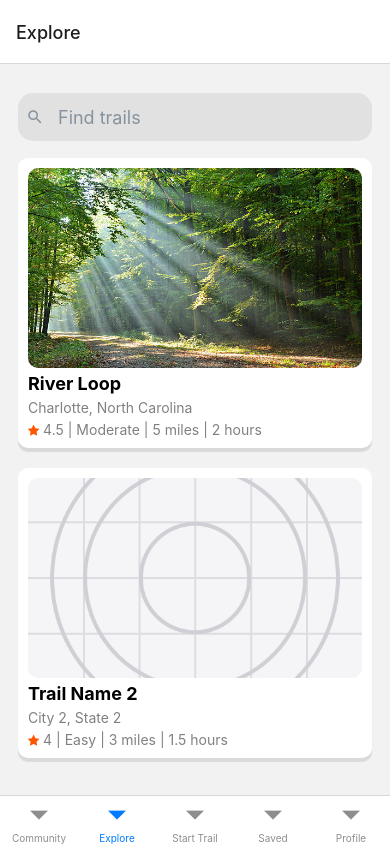
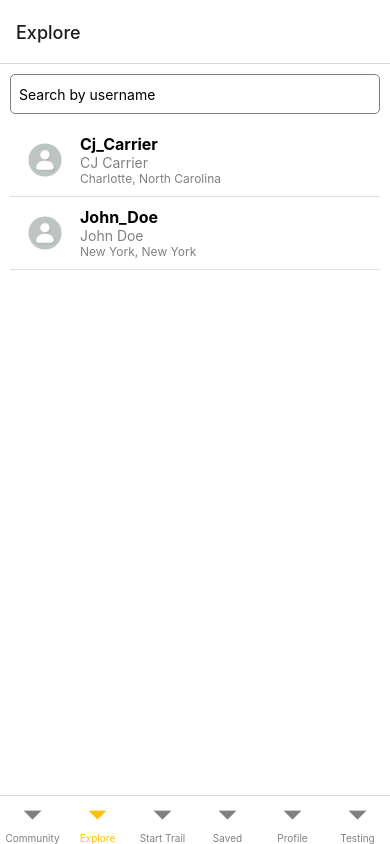
Before and after one commit to AbhishekSuresh03/ITSC-4155, a React Native app in the folder mobile/: screen /Explore in a window 390 px wide. Built offline with nearby package versions, Linux system fonts and the light colour scheme.

Commit message:
finishing basic design for most of the app

```diff
--- a/mobile/App.js
+++ b/mobile/App.js
@@ -6,6 +6,8 @@ import ProfileScreen from './components/ProfileScreen';
 import ExploreScreen from './components/ExploreScreen';
 import SavedScreen from './components/SavedScreen';
 import CommunityScreen from './components/CommunityScreen';
+import OpeningScreen from './components/OpeningScreen';
+
 
 import { NavigationContainer } from '@react-navigation/native';
 import { createStackNavigator } from '@react-navigation/stack';
@@ -34,12 +36,20 @@ export default function App(){
 // initialization of actual app view, this is nested within the navigation container
 function MainTabNavigator(){
   return(
-    <Tab.Navigator>
+    <Tab.Navigator
+      screenOptions={{
+        tabBarActiveTintColor: '#FFC107', // Set active tab color to yellow
+        tabBarInactiveTintColor: 'gray', // Set inactive tab color to gray
+      }}
+    >
       <Tab.Screen name="Community"  component={CommunityScreen} options= {{ title: 'Community' }}/>
       <Tab.Screen name="Explore" component={ExploreScreen} options= {{ title: 'Explore' }}/>
       <Tab.Screen name="Start Trail" component={StartTrailStackScreen} options={{ headerShown: false }} />
       <Tab.Screen name="Saved" component={SavedScreen} options= {{ title: 'Saved' }}/>
       <Tab.Screen name="Profile" component={ProfileScreen} options= {{ title: 'Profile', headerShown: false} }/>
+
+      {/* Testing screen for development */}
+      <Tab.Screen name="Testing" component={OpeningScreen} options= {{ title: 'Testing'}}/>
     </Tab.Navigator>
     )
 }
--- a/mobile/components/CommunityScreen.js
+++ b/mobile/components/CommunityScreen.js
@@ -1,21 +1,47 @@
 import React, { useState } from 'react';
-import { View, Text, StyleSheet, Image, ScrollView, TouchableOpacity } from 'react-native';
+import { View, Text, TouchableOpacity, StyleSheet, ScrollView, Image } from 'react-native';
 import { SearchBar, Icon } from 'react-native-elements';
 import TrailDetailModal from './TrailDetailModal';
 
-// Default images for trail and profile picture
+// Default Images
 const defaultImage = require('../assets/icon.png');
 const defaultProfilePic = require('../assets/default-user-profile-pic.jpg');
 
-export default function CommunityScreen() {
-  // State to manage the search input
-  const [search, setSearch] = React.useState('');
-  // State to manage the visibility of the modal
+const users = [
+  {
+    id: 1,
+    firstName: 'CJ',
+    lastName: 'Carrier',
+    userName: 'Cj_Carrier',
+    email: 'cjcarrier7@gmail.com',
+    password: '123',
+    city: 'Charlotte',
+    state: 'North Carolina',
+    profilePic: defaultProfilePic,
+    trails: ['1', '2', '3'],
+  },
+  {
+    id: 2,
+    firstName: 'John',
+    lastName: 'Doe',
+    userName: 'John_Doe',
+    email: 'john.doe@example.com',
+    password: 'password',
+    city: 'New York',
+    state: 'New York',
+    profilePic: defaultProfilePic,
+    trails: ['4', '5'],
+  },
+  // Add more user objects here
+];
+
+export default function CommunityScreen({ navigation }) {
   const [modalVisible, setModalVisible] = useState(false);
-  // State to manage the selected trail for the modal
   const [selectedTrail, setSelectedTrail] = useState(null);
+  const [activeTab, setActiveTab] = useState('Local');
+  const userLocation = { city: 'Charlotte', state: 'North Carolina' };
+  const userFriends = ['John Doe', 'Jane Smith'];
 
-  // Sample trail data
   const trails = [
     {
       id: 1,
@@ -35,65 +61,58 @@ export default function CommunityScreen() {
     },
     {
       id: 2,
-      name: 'Trail Name 2 - - - - - - - - - --------',
+      name: 'Trail Name 2',
       city: 'City 2',
       state: 'State 2',
       rating: 4.0,
       difficulty: 'Easy',
       length: '3 miles',
       time: '1.5 hours',
-      pace: '8899:489',
-      // No image provided for this trail
+      pace: '5:00',
       profilePic: defaultProfilePic,
       userName: 'Jane Smith',
       date: '2023-10-02',
-      description: 'An easy trail perfect for beginners. I initially Thought it was going to be difficult but after i did it i realized it was so easy!',
+      description: 'An easy trail perfect for beginners.',
     },
-    // Add more trail objects here
   ];
 
-  // Function to open the modal and set the selected trail
   const openModal = (trail) => {
     setSelectedTrail(trail);
     setModalVisible(true);
   };
 
-  // Function to close the modal and reset the selected trail
   const closeModal = () => {
     setModalVisible(false);
     setSelectedTrail(null);
   };
 
+  const filteredTrails = trails.filter((trail) => {
+    if (activeTab === 'Local') {
+      return trail.city === userLocation.city || trail.state === userLocation.state;
+    } else if (activeTab === 'Following') {
+      return userFriends.includes(trail.userName);
+    }
+    return true;
+  });
+
   return (
     <View style={styles.container}>
-      {/* Navbar with two options: Local and Following */}
       <View style={styles.navbar}>
-        <TouchableOpacity style={styles.navButton}>
-          <Text style={styles.navButtonText}>Local</Text>
+        <TouchableOpacity style={styles.navButton} onPress={() => setActiveTab('Local')}>
+          <Text style={[styles.navButtonText, activeTab === 'Local' && styles.activeNavButtonText]}>Local</Text>
         </TouchableOpacity>
-        <TouchableOpacity style={styles.navButton}>
-          <Text style={styles.navButtonText}>Following</Text>
+        <TouchableOpacity style={styles.navButton} onPress={() => setActiveTab('Following')}>
+          <Text style={[styles.navButtonText, activeTab === 'Following' && styles.activeNavButtonText]}>Following</Text>
         </TouchableOpacity>
       </View>
 
-      {/* Search bar to filter trails */}
-      <SearchBar
-        placeholder="Find trails"
-        onChangeText={setSearch}
-        value={search}
-        lightTheme
-        round
-        containerStyle={styles.searchBarContainer}
-        inputContainerStyle={styles.searchBarInput}
-      />
-
-      {/* Scrollable list of trail cards */}
       <ScrollView contentContainerStyle={styles.scrollViewContent} style={styles.scrollView}>
-        {trails.map((trail) => (
-          // Each trail card is a touchable component that opens the modal with detailed trail info
+        {filteredTrails.map((trail) => (
           <TouchableOpacity key={trail.id} style={styles.trailContainer} onPress={() => openModal(trail)}>
             <View style={styles.trailHeader}>
-              <Image source={trail.profilePic} style={styles.profilePicture} />
+              <TouchableOpacity onPress={() => navigation.navigate('Profile', { user: users.find(user => user.userName === trail.userName) })}>
+                <Image source={trail.profilePic} style={styles.profilePicture} />
+              </TouchableOpacity>
               <View style={styles.trailHeaderText}>
                 <Text style={styles.userName}>{trail.userName}</Text>
                 <Text style={styles.date}>{trail.date}</Text>
@@ -106,13 +125,12 @@ export default function CommunityScreen() {
               <Icon name="star" type="font-awesome" color="#f50" size={12} /> {trail.rating} | {trail.difficulty} | {trail.length} | {trail.time}
             </Text>
             <Text style={styles.trailDescription}>
-        {trail.description.length > 100 ? `${trail.description.slice(0, 100)}...` : trail.description}
-      </Text>
+              {trail.description.length > 100 ? `${trail.description.slice(0, 100)}...` : trail.description}
+            </Text>
           </TouchableOpacity>
         ))}
       </ScrollView>
 
-      {/* Modal to show detailed trail information */}
       <TrailDetailModal visible={modalVisible} onClose={closeModal} trail={selectedTrail} />
     </View>
   );
@@ -126,8 +144,9 @@ const styles = StyleSheet.create({
   navbar: {
     flexDirection: 'row',
     justifyContent: 'space-around',
-    paddingVertical: 10,
-    backgroundColor: '#f8f8f8',
+    marginHorizontal: -10,
+    marginVertical: 5,
+    marginBottom: 12,
     borderBottomWidth: 1,
     borderBottomColor: '#e1e1e1',
   },
@@ -137,15 +156,12 @@ const styles = StyleSheet.create({
   navButtonText: {
     fontSize: 16,
     fontWeight: 'bold',
+    color: 'grey',
   },
-  searchBarContainer: {
-    backgroundColor: 'transparent',
-    borderBottomColor: 'transparent',
-    borderTopColor: 'transparent',
-    marginVertical: 10,
-  },
-  searchBarInput: {
-    backgroundColor: '#e1e1e1',
+  activeNavButtonText: {
+    color: '#000000',
+    borderBottomWidth: 2,
+    borderBottomColor: '#FFC107',
   },
   scrollViewContent: {
     flexGrow: 1,
--- a/mobile/components/CreateAccountView.js
+++ b/mobile/components/CreateAccountView.js
@@ -1,138 +1,232 @@
 import React, { useState } from 'react';
-import { View, TextInput, Button, Text, TouchableOpacity, StyleSheet, Alert, RootTagContext } from 'react-native';
-import { createUser } from '../service/authService'; // Adjust the import path as needed
+import { View, TextInput, Button, Text, StyleSheet, Alert, Image, TouchableOpacity } from 'react-native';
+import * as Progress from 'react-native-progress';
+import * as ImagePicker from 'expo-image-picker';
 
+/**
+ * CreateAccountView component handles the user account creation process.
+ *
+ * This component manages a multi-step form for creating a new user account. It includes input fields for user details,
+ * navigation between steps, and submission of the form data. The component also allows the user to pick a profile picture
+ * from their device's image library.
+ *
+ * @component
+ * @param {Object} props - The component props.
+ * @param {Object} props.navigation - The navigation object provided by React Navigation.
+ *
+ * @returns {JSX.Element} The rendered component.
+ */
+export default function CreateAccountView({ navigation }) {
+  const [step, setStep] = useState(1);
+  const [formData, setFormData] = useState({
+    username: '',
+    firstName: '',
+    lastName: '',
+    city: '',
+    state: '',
+    birthday: '',
+    email: '',
+    password: '',
+    profilePicture: null,
+  });
 
-export default function CreateAccountView({ navigation }) {
-    const [username, setUsername] = useState('');
-    const [firstName, setFirstName] = useState('');
-    const [lastName, setLastName] = useState('');
-    const [email, setEmail] = useState('');
-    const [password, setPassword] = useState('');
-
-    // sanitize and trim
-    const sanitizeInput = (input) => {
-        return input.replace(/[^\w\s]/gi, '').trim();
+  const handleInputChange = (name, value) => {
+    setFormData({ ...formData, [name]: value });
   };
 
-    // validation
-    const isUsernameValid = (username) => /^[a-zA-Z0-9]{3,20}$/.test(username); // alphanumeric, 3-20 characters
+  const handleNext = () => {
+    if (step < 5) {
+      setStep(step + 1);
+    } else {
+      handleSubmit();
+    }
+  };
 
-    const isEmailValid = (email) => /^[^\s@]+@[^\s@]+\.[^\s@]+$/.test(email); // basic email format
+  const handleBack = () => {
+    if (step > 1) {
+      setStep(step - 1);
+    } else {
+      navigation.navigate('OpeningPage'); // Navigate back to the opening page
+    }
+  };
 
-    const isPasswordValid = (password) => /^(?=.*[a-z])(?=.*[A-Z])(?=.*\d)[A-Za-z\d]{8,50}$/.test(password); // at least 1 uppercase, 1 lowercase, 1 number, 8-50 characters
-
-
-    const handleCreateAccount = async () => {
-        // sanitize
-        const sanitizedUsername = sanitizeInput(username);
-        const sanitizedFirstName = sanitizeInput(firstName);
-        const sanitizedLastName = sanitizeInput(lastName);
-        const sanitizedEmail = sanitizeInput(email);
-        const sanitizedPassword = sanitizeInput(password);
-
-        // validate
-        if (!sanitizedUsername || !sanitizedFirstName || !sanitizedLastName || !sanitizedEmail || !sanitizedPassword) {
-            Alert.alert('Error', 'All fields are required.');
-            return;
-        }
-
-        if (!isUsernameValid(sanitizedUsername)) {
-            Alert.alert('Invalid Username', 'Username should be 3-20 alphanumeric characters.');
-            return;
-        }
-
-        if (!isEmailValid(sanitizedEmail)) {
-            Alert.alert('Invalid Email', 'Please enter a valid email address.');
-            return;
-        }
-
-        if (!isPasswordValid(sanitizedPassword)) {
-            Alert.alert(
-                'Invalid Password',
-                'Password should be 8-50 characters, with at least one uppercase letter, one lowercase letter, and one number.'
-            );
-            return;
-        }
-
+  const handleSubmit = async () => {
     try {
-            const userData = await createUser(sanitizedEmail, sanitizedUsername, sanitizedFirstName, sanitizedLastName, sanitizedPassword);
+      const userData = await createUser(formData);   //this maeks a user   =-=-=-LATER
       navigation.navigate('Main');
       console.log(userData);
     } catch (error) {
-            console.error('Create account error:', error.message); // This will log to the browser console
+      console.error('Create account error:', error.message);
       Alert.alert('Account could not be created', error.message);
     }
-
   };
 
 
+
+/**
+ * Asynchronously opens the image library for the user to pick an image.
+ *
+ * This function uses the ImagePicker API to allow the user to select an image from their device's image library.
+ *
+ * If an image is picked successfully, the image URI is stored in the formData state under the profilePicture key.
+ * If the image picking is canceled, a message is logged to the console.
+ *
+ * @async
+ * @function pickImage
+ * @returns {Promise<void>} A promise that resolves when the image picking process is complete.
+ */
+  const pickImage = async () => {
+    console.log('Pick image button pressed');
+    let result = await ImagePicker.launchImageLibraryAsync({
+      mediaTypes: ImagePicker.MediaTypeOptions.Images,
+      allowsEditing: true,
+      aspect: [1, 1], // Set aspect ratio to 1:1 for a square crop
+      quality: 1,
+    });
+
+    console.log('Image picker result:', result);
+
+    if (!result.canceled) {
+      console.log('Image picked:', result.assets[0].uri);
+      setFormData({ ...formData, profilePicture: result.assets[0].uri });
+    } else {
+      console.log('Image picking canceled');
+    }
+  };
+
+  const renderStep = () => {
+    switch (step) {
+      case 1:
         return (
-        <View style={styles.container}>
-            <Text style={styles.title}> Create Account </Text>
-
-            <TextInput
-                style={styles.input}
-                placeholder="User Name"
-                value={username}
-                onChangeText={(text) => setUsername(sanitizeInput(text))}
-                maxLength={20}
-            />
-
+          <View style={styles.inputContainer}>
             <TextInput
               style={styles.input}
               placeholder="First Name"
-                value={firstName}
-                onChangeText={(text) => setFirstName(sanitizeInput(text))}
+              value={formData.firstName}
+              onChangeText={(text) => handleInputChange('firstName', text)}
             />
-
             <TextInput
               style={styles.input}
               placeholder="Last Name"
-                value={lastName}
-                onChangeText={(text) => setLastName(sanitizeInput(text))}
+              value={formData.lastName}
+              onChangeText={(text) => handleInputChange('lastName', text)}
             />
-
+            <TextInput
+              style={styles.input}
+              placeholder="Username"
+              value={formData.username}
+              onChangeText={(text) => handleInputChange('username', text)}
+            />
+          </View>
+        );
+      case 2:
+        return (
+          <View style={styles.inputContainer}>
             <TextInput
               style={styles.input}
               placeholder="Email"
-                value={email}
-                onChangeText={(text) => setEmail(text.trim())}
-                keyboardType="email-address"
-                autoCapitalize="none"
+              value={formData.email}
+              onChangeText={(text) => handleInputChange('email', text)}
             />
-
+          </View>
+        );
+      case 3:
+        return (
+          <View style={styles.inputContainer}>
             <TextInput
               style={styles.input}
               placeholder="Password"
-                value={password}
               secureTextEntry
-                onChangeText={(text) => setPassword(sanitizeInput(text))}
-                maxLength={50}
+              value={formData.password}
+              onChangeText={(text) => handleInputChange('password', text)}
             />
+          </View>
+        );
+      case 4:
+        return (
+          <View style={styles.inputContainer}>
+            <TextInput
+              style={styles.input}
+              placeholder="City"
+              value={formData.city}
+              onChangeText={(text) => handleInputChange('city', text)}
+            />
+            <TextInput
+              style={styles.input}
+              placeholder="State"
+              value={formData.state}
+              onChangeText={(text) => handleInputChange('state', text)}
+            />
+          </View>
+        );
+      case 5:
+        return (
+          <View style={styles.inputContainer}>
+            {formData.profilePicture && (
+              <Image source={{ uri: formData.profilePicture }} style={styles.image} />
+            )}
+            <Button title="Pick a Profile Picture" onPress={pickImage} />
+          </View>
+        );
+      default:
+        return null;
+    }
+  };
 
-            <Button title="Submit" onPress={handleCreateAccount} />
+  const getMotivatingText = () => {
+    switch (step) {
+      case 1:
+        return "Let's start with your name!";
+      case 2:
+        return "What's your email address?";
+      case 3:
+        return "Create a strong password!";
+      case 4:
+        return "Where are you from?";
+      case 5:
+        return "Add a profile picture!";
+      default:
+        return "You're almost there! Keep going!";
+    }
+  };
 
-            <TouchableOpacity onPress={() => navigation.navigate('Login')}>
-                <Text style={styles.link}>Log in here</Text>
+  return (
+    <View style={styles.container}>
+      <Progress.Bar progress={step / 5} width={null} color="#FFC107" style={styles.progressBar} />
+      <Text style={styles.motivatingText}>{getMotivatingText()}</Text>
+      {renderStep()}
+      <View style={styles.buttonContainer}>
+        <TouchableOpacity style={styles.backButton} onPress={handleBack}>
+          <Text style={styles.buttonText}>Back</Text>
         </TouchableOpacity>
+        <TouchableOpacity style={styles.nextButton} onPress={handleNext}>
+          <Text style={styles.buttonText}>{step === 5 ? "Submit" : "Next"}</Text>
+        </TouchableOpacity>
+      </View>
     </View>
   );
 }
 
-
 const styles = StyleSheet.create({
   container: {
     flex: 1,
-        justifyContent: 'center',
+    justifyContent: 'space-between',
     padding: 20,
     backgroundColor: '#fff',
   },
-    title: {
-        fontSize: 24,
-        fontWeight: 'bold',
+  progressBar: {
+    alignSelf: 'stretch',
+    marginBottom: 10,
+  },
+  motivatingText: {
+    fontSize: 28,
+    color: '#555',
+    textAlign: 'center',
     marginBottom: 20,
-        textAlign: 'center',
+  },
+  inputContainer: {
+    flex: 1,
+    justifyContent: 'center',
   },
   input: {
     height: 40,
@@ -141,9 +235,35 @@ const styles = StyleSheet.create({
     marginBottom: 12,
     paddingLeft: 8,
   },
-    link: {
-        color: 'blue',
-        marginTop: 20,
-        textAlign: 'center',
+  buttonContainer: {
+    position: 'absolute',
+    bottom: 20,
+    left: 20,
+    right: 20,
+    flexDirection: 'row',
+    justifyContent: 'space-between',
+  },
+  backButton: {
+    alignSelf: 'flex-start',
+    padding: 10,
+    backgroundColor: '#007BFF',
+    borderRadius: 5,
+  },
+  nextButton: {
+    alignSelf: 'flex-end',
+    padding: 10,
+    backgroundColor: '#007BFF',
+    borderRadius: 5,
+  },
+  buttonText: {
+    color: '#fff',
+    fontSize: 16,
+  },
+  image: {
+    width: 250,
+    height: 250,
+    borderRadius: 200,
+    marginBottom: 80,
+    alignSelf: 'center',
   },
 });
--- a/mobile/components/ExploreScreen.js
+++ b/mobile/components/ExploreScreen.js
@@ -1,57 +1,64 @@
-import React from 'react';
-import { View, Text, StyleSheet, Image, ScrollView } from 'react-native';
-import { SearchBar, Icon } from 'react-native-elements';
-const defaultImage = require('../assets/icon.png');
+import React, { useState } from 'react';
+import { View, Text, StyleSheet, Image, ScrollView, TextInput, TouchableOpacity } from 'react-native';
 
+const defaultProfilePic = require('../assets/default-user-profile-pic.jpg');
 
-export default function CommunityScreen() {
-  const [search, setSearch] = React.useState('');
-  const trails = [
+const users = [
   {
     id: 1,
-      name: 'River Loop',
+    firstName: 'CJ',
+    lastName: 'Carrier',
+    userName: 'Cj_Carrier',
+    email: 'cjcarrier7@gmail.com',
+    password: '123',
     city: 'Charlotte',
     state: 'North Carolina',
-      rating: 4.5,
-      difficulty: 'Moderate',
-      length: '5 miles',
-      time: '2 hours',
-      image: require('../assets/trail1.jpg'),
+    profilePic: defaultProfilePic,
+    trails: ['1', '2', '3'],
   },
   {
     id: 2,
-      name: 'Trail Name 2',
-      city: 'City 2',
-      state: 'State 2',
-      rating: 4.0,
-      difficulty: 'Easy',
-      length: '3 miles',
-      time: '1.5 hours',
-      // No image provided for this trail
+    firstName: 'John',
+    lastName: 'Doe',
+    userName: 'John_Doe',
+    email: 'john.doe@example.com',
+    password: 'password',
+    city: 'New York',
+    state: 'New York',
+    profilePic: defaultProfilePic,
+    trails: ['4', '5'],
   },
-    // Add more trail objects here
 ];
+
+export default function ExploreScreen() {
+  const [search, setSearch] = useState('');
+  const [filteredUsers, setFilteredUsers] = useState(users);
+
+  const handleSearch = (text) => {
+    setSearch(text);
+    const filtered = users.filter(user =>
+      user.userName.toLowerCase().includes(text.toLowerCase())
+    );
+    setFilteredUsers(filtered);
+  };
 
   return (
     <View style={styles.container}>
-      <SearchBar
-        placeholder="Find trails"
-        onChangeText={setSearch}
+      <TextInput
+        style={styles.searchBar}
+        placeholder="Search by username"
         value={search}
-        lightTheme
-        round
-        containerStyle={styles.searchBarContainer}
-        inputContainerStyle={styles.searchBarInput}
+        onChangeText={handleSearch}
       />
-      <ScrollView contentContainerStyle={styles.scrollViewContent} style={styles.scrollView}>
-        {trails.map((trail) => (
-          <View key={trail.id} style={styles.trailContainer}>
-            <Image source={trail.image ? trail.image : defaultImage} style={styles.trailImage} />
-            <Text style={styles.trailName}>{trail.name}</Text>
-            <Text style={styles.trailLocation}>{trail.city}, {trail.state}</Text>
-            <Text style={styles.trailDetails}>
-              <Icon name="star" type="font-awesome" color="#f50" size={12} /> {trail.rating} | {trail.difficulty} | {trail.length} | {trail.time}
-            </Text>
+      <ScrollView contentContainerStyle={styles.scrollViewContent}>
+        {filteredUsers.map(user => (
+          <View key={user.id} style={styles.userContainer}>
+            <Image source={user.profilePic} style={styles.profilePicture} />
+            <View style={styles.userInfo}>
+              <Text style={styles.userName}>{user.userName}</Text>
+              <Text style={styles.fullName}>{user.firstName} {user.lastName}</Text>
+              <Text style={styles.location}>{user.city}, {user.state}</Text>
+            </View>
           </View>
         ))}
       </ScrollView>
@@ -63,52 +70,45 @@ const styles = StyleSheet.create({
   container: {
     flex: 1,
     padding: 10,
+    backgroundColor: '#fff',
   },
-  searchBarContainer: {
-    backgroundColor: 'transparent',
-    borderBottomColor: 'transparent',
-    borderTopColor: 'transparent',
-    marginVertical: 10,
-  },
-  searchBarInput: {
-    backgroundColor: '#e1e1e1',
+  searchBar: {
+    height: 40,
+    borderColor: 'gray',
+    borderWidth: 1,
+    borderRadius: 5,
+    paddingLeft: 8,
+    marginBottom: 10,
   },
   scrollViewContent: {
     flexGrow: 1,
   },
-  scrollView: {
-    //backgroundColor: 'red',
-    margin: -12,
+  userContainer: {
+    flexDirection: 'row',
+    alignItems: 'center',
+    padding: 10,
+    borderBottomWidth: 1,
+    borderBottomColor: '#e1e1e1',
   },
-  trailContainer: {
-    backgroundColor: '#fff',
-    borderRadius: 10,
-    padding: 10,
-    marginVertical: 10,
-    marginHorizontal: 20,
-    shadowColor: '#000',
-    shadowOffset: { width: 0, height: 4 },
-    shadowOpacity: 0.1,
-    shadowRadius: 1,
-    elevation: 1,
+  profilePicture: {
+    width: 50,
+    height: 50,
+    borderRadius: 25,
+    marginRight: 10,
   },
-  trailImage: {
-    width: '100%',
-    height: 200,
-    borderRadius: 10,
+  userInfo: {
+    flex: 1,
   },
-  trailName: {
-    fontSize: 18,
+  userName: {
+    fontSize: 16,
     fontWeight: 'bold',
-    marginVertical: 5,
   },
-  trailLocation: {
+  fullName: {
     fontSize: 14,
-    color: 'grey',
+    color: 'gray',
   },
-  trailDetails: {
-    fontSize: 14,
-    color: 'grey',
-    marginTop: 5,
+  location: {
+    fontSize: 12,
+    color: 'gray',
   },
 });
--- /dev/null
+++ b/mobile/components/OpeningScreen.js
@@ -0,0 +1,34 @@
+import React from 'react';
+import { View, Text, Button, StyleSheet } from 'react-native';
+
+export default function OpeningPage({ navigation }) {
+  return (
+    <View style={styles.container}>
+      <Text style={styles.title}>Welcome to Trailblazer</Text>
+      <Button
+        title="Login"
+        onPress={() => navigation.navigate('Login')}
+      />
+      <Button
+        title="Create Account"
+        onPress={() => navigation.navigate('CreateAccount')}
+      />
+    </View>
+  );
+}
+
+const styles = StyleSheet.create({
+  container: {
+    flex: 1,
+    justifyContent: 'center',
+    alignItems: 'center',
+    padding: 20,
+    backgroundColor: 'white',
+  },
+  title: {
+    fontSize: 24,
+    fontWeight: 'bold',
+    marginBottom: 20,
+    textAlign: 'center',
+  },
+});
```
Also changed, not shown: mobile/package.json (+11 -8 lines), 1 other file (tests, documents, lock files or other folders). Lines whose indentation alone changed are shown as unchanged.
